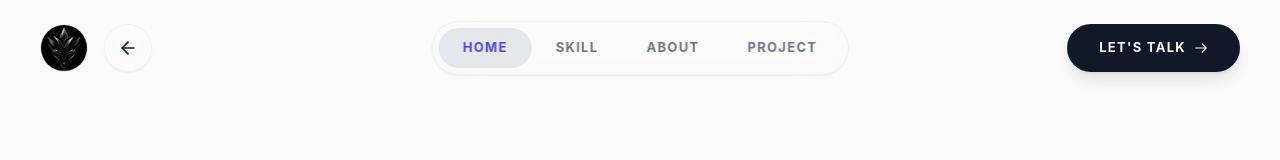
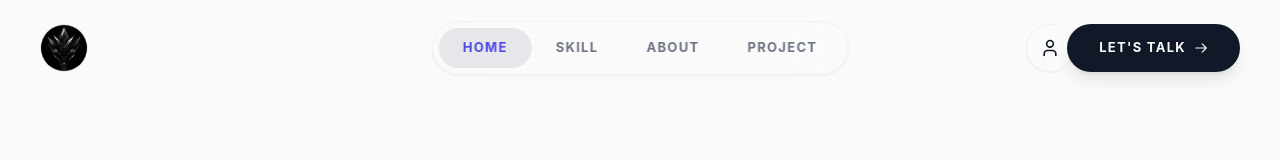
Before and after one commit to hmyat3366-ai/anizwizgouki, a React (Vite) app: page / in a window 1280 px wide. Shown: the top 160 px of the page. Built offline with nearby package versions, Linux system fonts and the light colour scheme; no server answers.

Commit message:
fix: change back to resume icon to User and move to right side

```diff
--- a/src/App.tsx
+++ b/src/App.tsx
@@ -9,7 +9,7 @@
  * All data, logic, icons, and section markup live in their own modules.
  */
 import { useRef, useState } from "react";
-import { ArrowLeft } from "lucide-react";
+import { User } from "lucide-react";
 
 // Hooks
 import { useActiveSection } from "./hooks/useActiveSection";
@@ -73,15 +73,16 @@ export default function App() {
 
         {/* Non-sticky absolute layer for Back to Resume icon, scrolls away normally */}
         <div className="absolute top-0 left-0 w-full px-6 md:px-10 py-6 flex items-center justify-between z-[90] pointer-events-none">
+          <div /> {/* Empty left side */}
           <div className="flex items-center gap-4">
-            <div className="w-12 h-12" /> {/* Spacer for the logo */}
             <a
               href="https://awgresume.vercel.app/"
               title="Back to Resume"
               className="pointer-events-auto flex items-center justify-center w-12 h-12 rounded-full border border-gray-200/50 dark:border-white/20 bg-background/50 backdrop-blur-md hover:bg-gray-100 dark:hover:bg-white/10 transition-colors duration-300 text-foreground shadow-sm group"
             >
-              <ArrowLeft size={20} className="group-hover:-translate-x-1 transition-transform duration-300" />
+              <User size={20} className="group-hover:scale-110 transition-transform duration-300" />
             </a>
+            <div className="w-12 md:w-[150px] h-12" /> {/* Spacer for the Hamburger/CTA */}
           </div>
         </div>
 
```
